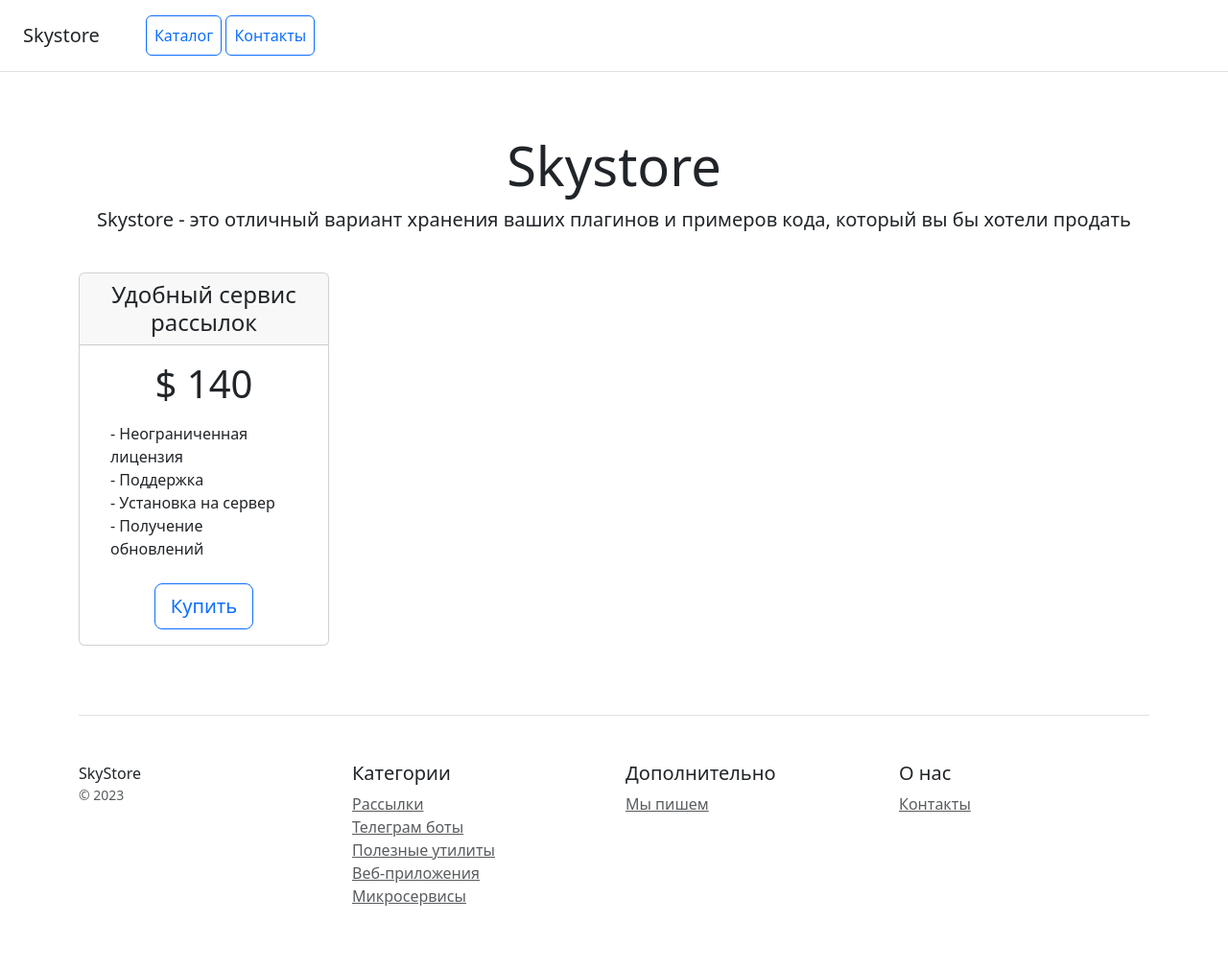
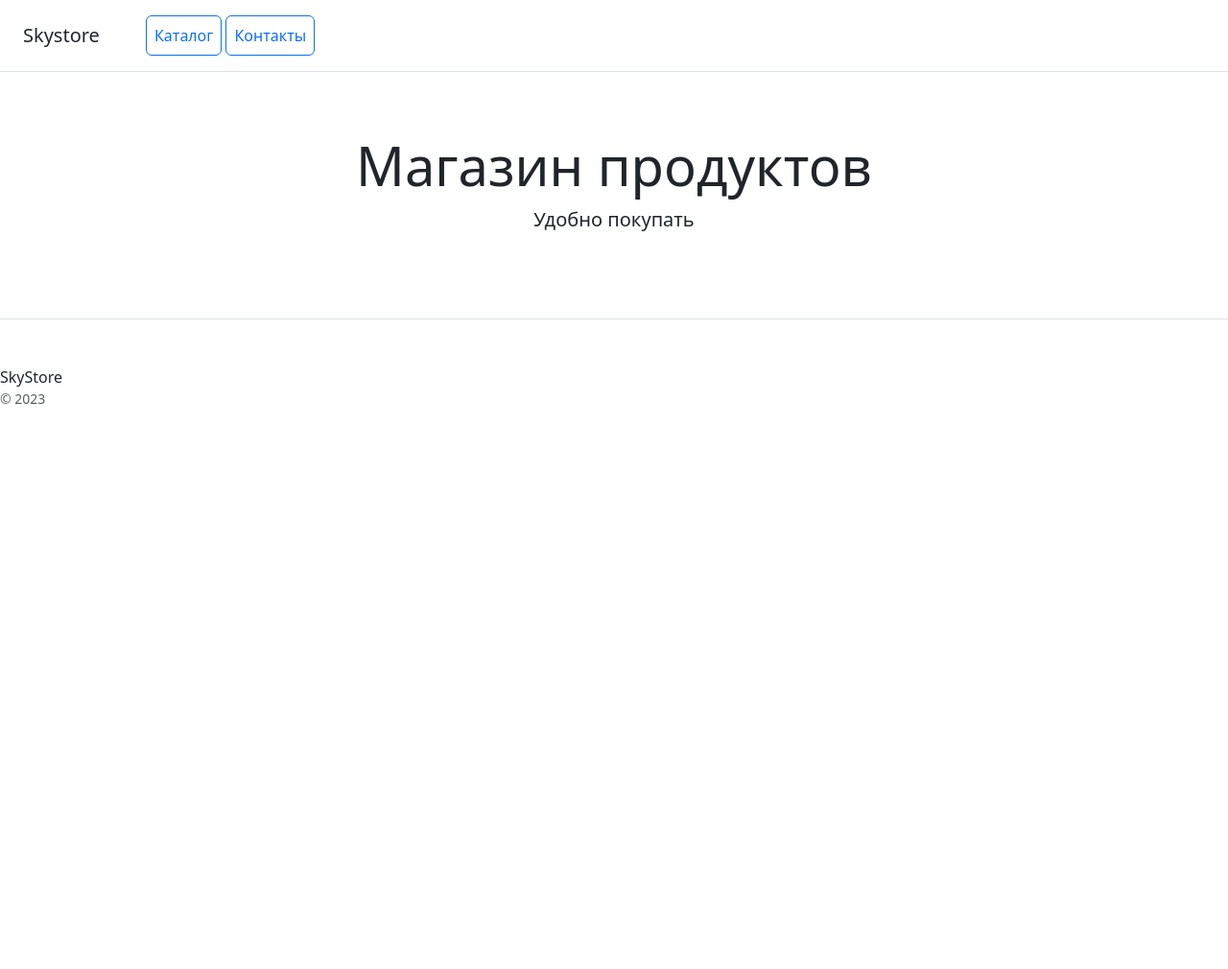
Before and after one commit to PavelKonyshev/dz19.2, a Django app: template catalog/templates/home.html in a window 1280 px wide. Shown: the whole page at 96% size. After the commit the page ends 421 px from the top, so only its background shows below. Run offline with Django 5.2, Linux system fonts and the light colour scheme; the template is opened without the code that fills it, so the values that code supplies are empty.

Commit message:
ДЗ 20.2

```diff
--- a/catalog/templates/home.html
+++ b/catalog/templates/home.html
@@ -16,31 +16,12 @@
 </div>
 
 <div class="pricing-header px-3 py-3 pt-md-5 pb-md-4 mx-auto text-center">
-    <h1 class="display-4">Skystore</h1>
-    <p class="lead">Skystore - это отличный вариант хранения ваших плагинов и примеров кода, который вы бы хотели
-        продать</p>
+    <h1 class="display-4">Магазин продуктов</h1>
+    <p class="lead">Удобно покупать</p>
 </div>
 
-<div class="container">
-    <div class="row text-center">
-        <div class="col-3">
-            <div class="card mb-4 box-shadow">
-                <div class="card-header">
-                    <h4 class="my-0 font-weight-normal">Удобный сервис рассылок</h4>
-                </div>
-                <div class="card-body">
-                    <h1 class="card-title pricing-card-title">$ 140</h1>
-                    <ul class="list-unstyled mt-3 mb-4 text-start m-3">
-                        <li>- Неограниченная лицензия</li>
-                        <li>- Поддержка</li>
-                        <li>- Установка на сервер</li>
-                        <li>- Получение обновлений</li>
-                    </ul>
-                    <button type="button" class="btn btn-lg btn-block btn-outline-primary">Купить</button>
-                </div>
-            </div>
-        </div>
-    </div>
+{% block content %}
+{% endblock %}
 
     <footer class="pt-4 my-md-5 pt-md-5 border-top">
         <div class="row">
@@ -49,26 +30,10 @@
                 <small class="d-block mb-3 text-muted">&copy; 2023</small>
             </div>
             <div class="col-6 col-md">
-                <h5>Категории</h5>
-                <ul class="list-unstyled text-small">
-                    <li><a class="text-muted" href="#">Рассылки</a></li>
-                    <li><a class="text-muted" href="#">Телеграм боты</a></li>
-                    <li><a class="text-muted" href="#">Полезные утилиты</a></li>
-                    <li><a class="text-muted" href="#">Веб-приложения</a></li>
-                    <li><a class="text-muted" href="#">Микросервисы</a></li>
-                </ul>
             </div>
             <div class="col-6 col-md">
-                <h5>Дополнительно</h5>
-                <ul class="list-unstyled text-small">
-                    <li><a class="text-muted" href="#">Мы пишем</a></li>
-                </ul>
             </div>
             <div class="col-6 col-md">
-                <h5>О нас</h5>
-                <ul class="list-unstyled text-small">
-                    <li><a class="text-muted" href="/contacts/">Контакты</a></li>
-                </ul>
             </div>
         </div>
     </footer>
--- a/catalog/urls.py
+++ b/catalog/urls.py
@@ -1,10 +1,11 @@
 from django.urls import path
 from .apps import CatalogConfig
-from .views import home, contacts
+from .views import home, contacts, product_detail
 
 app_name = CatalogConfig.name
 
 urlpatterns = [
     path("", home, name="home"),
     path("contacts/", contacts, name="contacts"),
+    path("products/<int:pk>/", product_detail, name="product_detail")
 ]
--- a/config/settings.py
+++ b/config/settings.py
@@ -64,6 +64,7 @@ TEMPLATES = [
                 "django.template.context_processors.request",
                 "django.contrib.auth.context_processors.auth",
                 "django.contrib.messages.context_processors.messages",
+
             ],
         },
     },
@@ -121,8 +122,8 @@ USE_TZ = True
 # Static files (CSS, JavaScript, Images)
 # https://docs.djangoproject.com/en/5.0/howto/static-files/
 
-STATIC_URL = "static/"
-STATICFILES_DIRS = (BASE_DIR / "static",)
+STATIC_URL = 'static/'
+STATICFILES_DIRS = (BASE_DIR / 'static',)
 # Default primary key field type
 # https://docs.djangoproject.com/en/5.0/ref/settings/#default-auto-field
 
```
Also changed, not shown: catalog/templates/product.html (added, +26 -0 lines), catalog/templates/product_detail.html (added, +24 -0 lines), catalog/templatetags/my_tags.py (added, +8 -0 lines), catalog/views.py (+10 -4 lines), catalog/templatetags/__init__.py (added), media/products/Фото_огурцы.jpg (added), media/products/фото_бананов.jpg (added).
